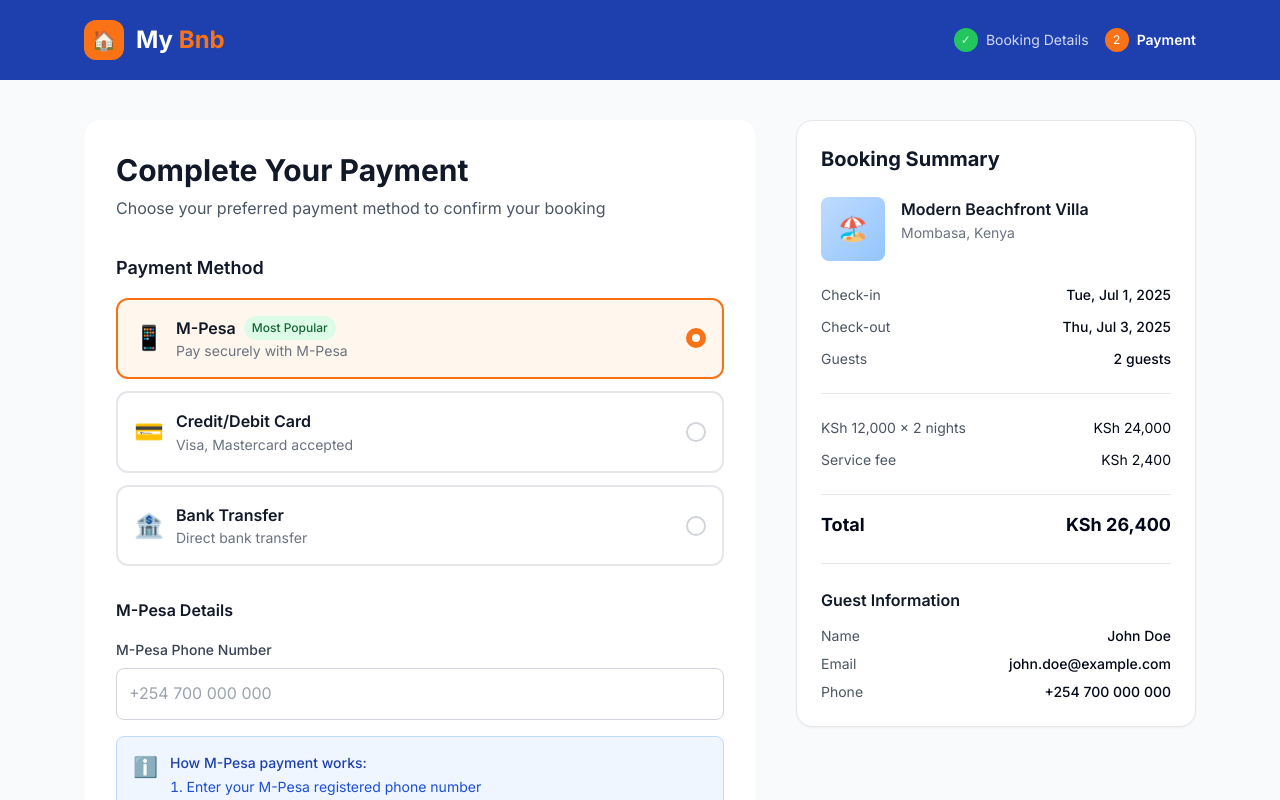
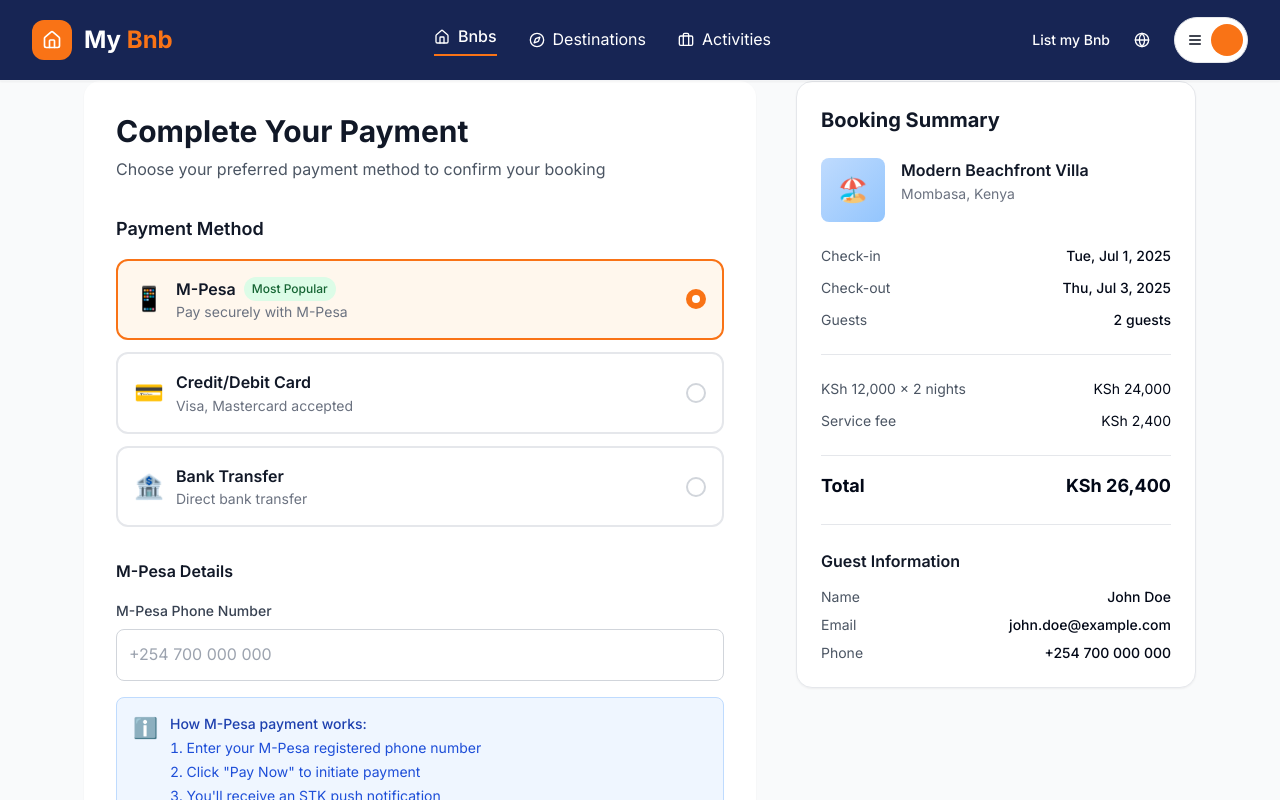
Before and after one commit to Chrismugwimi/BnB-Project, a Next.js app: page /Payment in a window 1280 px wide. Shown: the top 800 px of the page. Built offline with nearby package versions, Linux system fonts and the light colour scheme; no server answers.

Commit message:
payment header

```diff
--- a/app/Payment/page.tsx
+++ b/app/Payment/page.tsx
@@ -1,7 +1,8 @@
 "use client";
 
-import { useState, useEffect } from "react";
+import { useState } from "react";
 import Link from "next/link";
+import { Header } from "@/components/Header/page";
 
 export default function PaymentPage() {
   const [paymentMethod, setPaymentMethod] = useState("mpesa");
@@ -54,7 +55,9 @@
     },
   ];
 
-  const handleInputChange = (e) => {
+  const handleInputChange = (
+    e: React.ChangeEvent<HTMLInputElement | HTMLSelectElement>
+  ) => {
     const { name, value } = e.target;
     setFormData((prev) => ({
       ...prev,
@@ -62,7 +65,7 @@
     }));
   };
 
-  const formatCardNumber = (value) => {
+  const formatCardNumber = (value: string) => {
     const v = value.replace(/\s+/g, "").replace(/[^0-9]/gi, "");
     const matches = v.match(/\d{4,16}/g);
     const match = (matches && matches[0]) || "";
@@ -77,7 +80,7 @@
     }
   };
 
-  const handleCardNumberChange = (e) => {
+  const handleCardNumberChange = (e: React.ChangeEvent<HTMLInputElement>) => {
     const formatted = formatCardNumber(e.target.value);
     setFormData((prev) => ({
       ...prev,
@@ -85,7 +88,7 @@
     }));
   };
 
-  const handleExpiryChange = (e) => {
+  const handleExpiryChange = (e: React.ChangeEvent<HTMLInputElement>) => {
     let value = e.target.value.replace(/\D/g, "");
     if (value.length >= 2) {
       value = value.substring(0, 2) + "/" + value.substring(2, 4);
@@ -96,7 +99,7 @@
     }));
   };
 
-  const handleSubmit = async (e) => {
+  const handleSubmit = async (e: React.FormEvent<HTMLDivElement>) => {
     e.preventDefault();
     setIsProcessing(true);
 
@@ -113,14 +116,14 @@
 Total: KSh ${bookingDetails.total.toLocaleString()}
 
 You will receive a confirmation email shortly.`);
-    } catch (error) {
+    } catch {
       alert("Payment failed. Please try again or contact support.");
     } finally {
       setIsProcessing(false);
     }
   };
 
-  const formatDate = (dateString) => {
+  const formatDate = (dateString: string) => {
     return new Date(dateString).toLocaleDateString("en-US", {
       weekday: "short",
       year: "numeric",
@@ -132,32 +135,7 @@
   return (
     <div className="min-h-screen bg-gray-50">
       {/* Header */}
-      <header className="bg-blue-800 py-5 mb-10">
-        <div className="max-w-6xl mx-auto px-5 flex items-center justify-between">
-          <Link href="/" className="flex items-center text-white no-underline">
-            <div className="w-10 h-10 bg-orange-500 rounded-xl flex items-center justify-center mr-3 text-white text-xl">
-              🏠
-            </div>
-            <span className="text-2xl font-bold">
-              My<span className="text-orange-500"> Bnb</span>
-            </span>
-          </Link>
-          <div className="flex items-center gap-4">
-            <div className="hidden sm:flex items-center gap-2 text-white/80">
-              <span className="w-6 h-6 bg-green-500 rounded-full flex items-center justify-center text-xs">
-                ✓
-              </span>
-              <span className="text-sm">Booking Details</span>
-            </div>
-            <div className="flex items-center gap-2 text-white">
-              <span className="w-6 h-6 bg-orange-500 rounded-full flex items-center justify-center text-xs">
-                2
-              </span>
-              <span className="text-sm font-semibold">Payment</span>
-            </div>
-          </div>
-        </div>
-      </header>
+      <Header />
 
       <div className="max-w-6xl mx-auto px-5">
         <div className="grid lg:grid-cols-[1fr_400px] gap-10 items-start">
@@ -323,7 +301,7 @@
                         value={formData.expiryDate}
                         onChange={handleExpiryChange}
                         placeholder="MM/YY"
-                        maxLength="5"
+                        maxLength={5}
                         className="w-full p-3 border border-gray-300 rounded-lg focus:outline-none focus:border-orange-500 focus:ring-2 focus:ring-orange-100"
                         required
                       />
@@ -342,7 +320,7 @@
                         value={formData.cvv}
                         onChange={handleInputChange}
                         placeholder="123"
-                        maxLength="4"
+                        maxLength={4}
                         className="w-full p-3 border border-gray-300 rounded-lg focus:outline-none focus:border-orange-500 focus:ring-2 focus:ring-orange-100"
                         required
                       />
```
